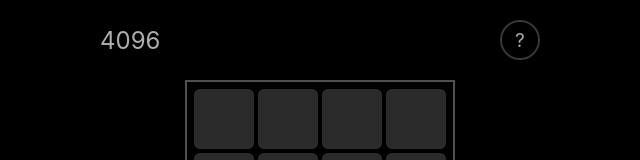
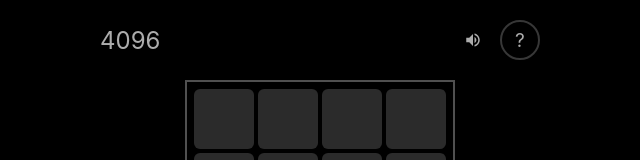
Before and after one commit to ChenWarren/game4096, a Next.js app: page / in a window 1280 px wide. Shown: the top 160 px of the page, without its empty margins (320-960 px from the left). Built offline with nearby package versions, Linux system fonts and the light colour scheme.

Commit message:
updated sound effects

```diff
--- a/game/Game4096/index.tsx
+++ b/game/Game4096/index.tsx
@@ -29,6 +29,8 @@ const Game4096: NextPage = () => {
   const [showingHelp, setShowingHelp] = useState(false)
   const [mergedCells, setMergedCells] = useState<Array<{row: number, col: number}>>([])
   const [newTilePosition, setNewTilePosition] = useState<{row: number, col: number} | null>(null)
+  const [steps, setSteps] = useState(0)
+  const [soundEnabled, setSoundEnabled] = useState(true)
   const soundManager = useRef<SoundManager | null>(null)
 
   const arrows = useSpring({ to: { opacity: 1}, from: {opacity: 0}, delay: 800})
@@ -53,6 +55,7 @@ const Game4096: NextPage = () => {
       setNotice(true)
       setGameMatrix(initMatrix)
       setRecord(0)
+      setSteps(0)
   }
 
   const checkGameStatus = (result:any) => {
@@ -60,6 +63,7 @@ const Game4096: NextPage = () => {
       const matrix = result.matrix || result
       const mergedCells = result.mergedCells || []
       const newTilePos = result.newTilePosition || null
+      const hasMovement = result.hasMovement !== undefined ? result.hasMovement : true
 
       if(mergedCells.length > 0) {
         setMergedCells(mergedCells)
@@ -68,13 +72,29 @@ const Game4096: NextPage = () => {
       }
 
       setTimeout(()=>{
-        setGameMatrix(matrix)
-        setArrowHited('')
+        // Create matrix without the new tile first
+        if(newTilePos && hasMovement) {
+          const matrixWithoutNewTile = matrix.map((row: number[], r: number) =>
+            row.map((cell: number, c: number) =>
+              r === newTilePos.row && c === newTilePos.col ? 0 : cell
+            )
+          )
+          setGameMatrix(matrixWithoutNewTile)
+          setArrowHited('')
 
-        if(newTilePos) {
-          setNewTilePosition(newTilePos)
+          // Then add the new tile after 500ms delay
           soundManager.current?.play('spawn')
-          setTimeout(() => setNewTilePosition(null), 400)
+          setTimeout(() => {
+            setGameMatrix(matrix)
+            setNewTilePosition(newTilePos)
+            setTimeout(() => setNewTilePosition(null), 400)
+          }, 500)
+        } else if(newTilePos && !hasMovement) {
+          // No movement occurred, don't spawn new tile, just play noway sound
+          setArrowHited('')
+        } else {
+          setGameMatrix(matrix)
+          setArrowHited('')
         }
       }, timeoutMS)
 
@@ -91,14 +111,25 @@ const Game4096: NextPage = () => {
   }
 
   const gameOperate = (d:string)=>{
+      const isFirstMove = notice
       if(notice){
         setNotice(false)
       }
       let direction: string = d
       setArrowHited(direction)
-      soundManager.current?.play('slide')
+      setSteps(steps + 1)
       let matrix= gameMatrix
       const res = matrixHandler({matrix, direction, score, setScore})
+
+      if(!isFirstMove && res !== 'GameOver') {
+        const hasMovement = res.hasMovement !== undefined ? res.hasMovement : true
+        if(hasMovement) {
+          soundManager.current?.play('slide')
+        } else {
+          soundManager.current?.play('noway')
+        }
+      }
+
       checkGameStatus(res)
   }
 
@@ -134,6 +165,11 @@ const Game4096: NextPage = () => {
     setShowingHelp(!showingHelp)
   }
 
+  const toggleSound = () => {
+    const newSoundState = soundManager.current?.toggle() ?? false
+    setSoundEnabled(newSoundState)
+  }
+
   const checkRnI =(row:number,ind:number, di:string) => {
       if(di=='left'){
         if(ind!==0){
@@ -164,15 +200,32 @@ const Game4096: NextPage = () => {
     return newTilePosition && newTilePosition.row === row && newTilePosition.col === col
   }
 
+  const SpeakerOnIcon = () => (
+    <svg width="18" height="18" viewBox="0 0 24 24" fill="currentColor">
+      <path d="M3 9v6h4l5 5V4L7 9H3zm13.5 3c0-1.77-1.02-3.29-2.5-4.03v8.05c1.48-.73 2.5-2.25 2.5-4.02zM14 3.23v2.06c2.89.86 5 3.54 5 6.71s-2.11 5.85-5 6.71v2.06c4.01-.91 7-4.49 7-8.77s-2.99-7.86-7-8.77z"/>
+    </svg>
+  )
+
+  const SpeakerOffIcon = () => (
+    <svg width="18" height="18" viewBox="0 0 24 24" fill="currentColor">
+      <path d="M16.5 12c0-1.77-1.02-3.29-2.5-4.03v2.21l2.45 2.45c.03-.2.05-.41.05-.63zm2.5 0c0 .94-.2 1.82-.54 2.64l1.51 1.51C20.63 14.91 21 13.5 21 12c0-4.28-2.99-7.86-7-8.77v2.06c2.89.86 5 3.54 5 6.71zM4.27 3L3 4.27 7.73 9H3v6h4l5 5v-6.73l4.25 4.25c-.67.52-1.42.93-2.25 1.18v2.06c1.38-.31 2.63-.95 3.69-1.81L19.73 21 21 19.73l-9-9L4.27 3zM12 4L9.91 6.09 12 8.18V4z"/>
+    </svg>
+  )
+
   return (
     <div className='container'>
       <div className='navbar'>
         <div className='title'>4096</div>
-        {gameOver || win?
-            <Arrow text='&#x21BA;' handler={startGame}/>
-            :
-            <div className='help-circle' onClick={showHelp}>?</div>
-        }
+        <div className='navbar-controls'>
+          <div className='sound-toggle' onClick={toggleSound}>
+            {soundEnabled ? <SpeakerOnIcon /> : <SpeakerOffIcon />}
+          </div>
+          {gameOver || win?
+              <Arrow text='&#x21BA;' handler={startGame}/>
+              :
+              <div className='help-circle' onClick={showHelp}>?</div>
+          }
+        </div>
       </div>
       { gameOver?
         <div className='game-over'>Game Over</div>
@@ -224,7 +277,7 @@ const Game4096: NextPage = () => {
           { notice?
             <animated.div style={noti}>Click any arrow to start the game.</animated.div>
             :
-            null
+            steps > 0 ? <div>{steps} step{steps !== 1 ? 's' : ''}</div> : null
           }
       </div>
 
--- a/game/Game4096/model/matrixHandler.ts
+++ b/game/Game4096/model/matrixHandler.ts
@@ -42,6 +42,9 @@ const matrixHandler = ({
             break
     }
 
+    // Check if any movement occurred by comparing matrices
+    const hasMovement = !matricesEqual(matrix, resultMatrix)
+
     Empty = getEmptyIndex(resultMatrix)
 
     if( Empty.length == 0) {
@@ -53,7 +56,8 @@ const matrixHandler = ({
         return {
             matrix: resultMatrix,
             mergedCells: mergedCells,
-            newTilePosition: {row: enterId[0], col: enterId[1]}
+            newTilePosition: {row: enterId[0], col: enterId[1]},
+            hasMovement: hasMovement
         }
     }
 }
@@ -175,3 +179,14 @@ const getEmptyIndex = (scanMatrix: number[][]) => {
 const getRandomInt = (min:number, max:number) => {
     return Math.floor(Math.random()*(max-min)) + min
 }
+
+const matricesEqual = (matrix1: number[][], matrix2: number[][]) => {
+    if (matrix1.length !== matrix2.length) return false
+    for (let i = 0; i < matrix1.length; i++) {
+        if (matrix1[i].length !== matrix2[i].length) return false
+        for (let j = 0; j < matrix1[i].length; j++) {
+            if (matrix1[i][j] !== matrix2[i][j]) return false
+        }
+    }
+    return true
+}
--- a/game/Game4096/model/soundManager.ts
+++ b/game/Game4096/model/soundManager.ts
@@ -12,7 +12,8 @@ class SoundManager {
       merge: '/sounds/merge.mp3',
       spawn: '/sounds/spawn.mp3',
       win: '/sounds/win.mp3',
-      gameover: '/sounds/gameover.mp3'
+      gameover: '/sounds/gameover.mp3',
+      noway: '/sounds/noway.mp3'
     }
 
     Object.entries(soundFiles).forEach(([key, path]) => {
--- a/styles/globals.css
+++ b/styles/globals.css
@@ -40,6 +40,14 @@ a {
     font-size: 1.5rem;
     display: flex;
     align-items: center;
+}
+
+.step-counter {
+    height: 50px;
+    font-size: 1rem;
+    display: flex;
+    align-items: center;
+    color: rgb(172, 172, 172);
 }
 
 .game-board {
@@ -292,6 +300,13 @@ a {
     width: 370px;
     padding: 0 10px;
   }
+  .step-counter {
+    font-size: 0.9rem;
+  }
+  .sound-toggle svg {
+    width: 16px;
+    height: 16px;
+  }
   .row {
     height: auto;
   }
@@ -320,6 +335,31 @@ a {
   .win-font {
     font-size: 1rem;
   }
+}
+
+.navbar-controls {
+  display: flex;
+  align-items: center;
+  gap: 10px;
+}
+
+.sound-toggle {
+  width: 35px;
+  height: 35px;
+  display: flex;
+  justify-content: center;
+  align-items: center;
+  cursor: pointer;
+  color: rgb(172, 172, 172);
+  user-select: none;
+}
+
+.sound-toggle svg {
+  transition: color 0.2s ease;
+}
+
+.sound-toggle:hover svg {
+  color: rgb(200, 200, 200);
 }
 
 .help-circle{
```
